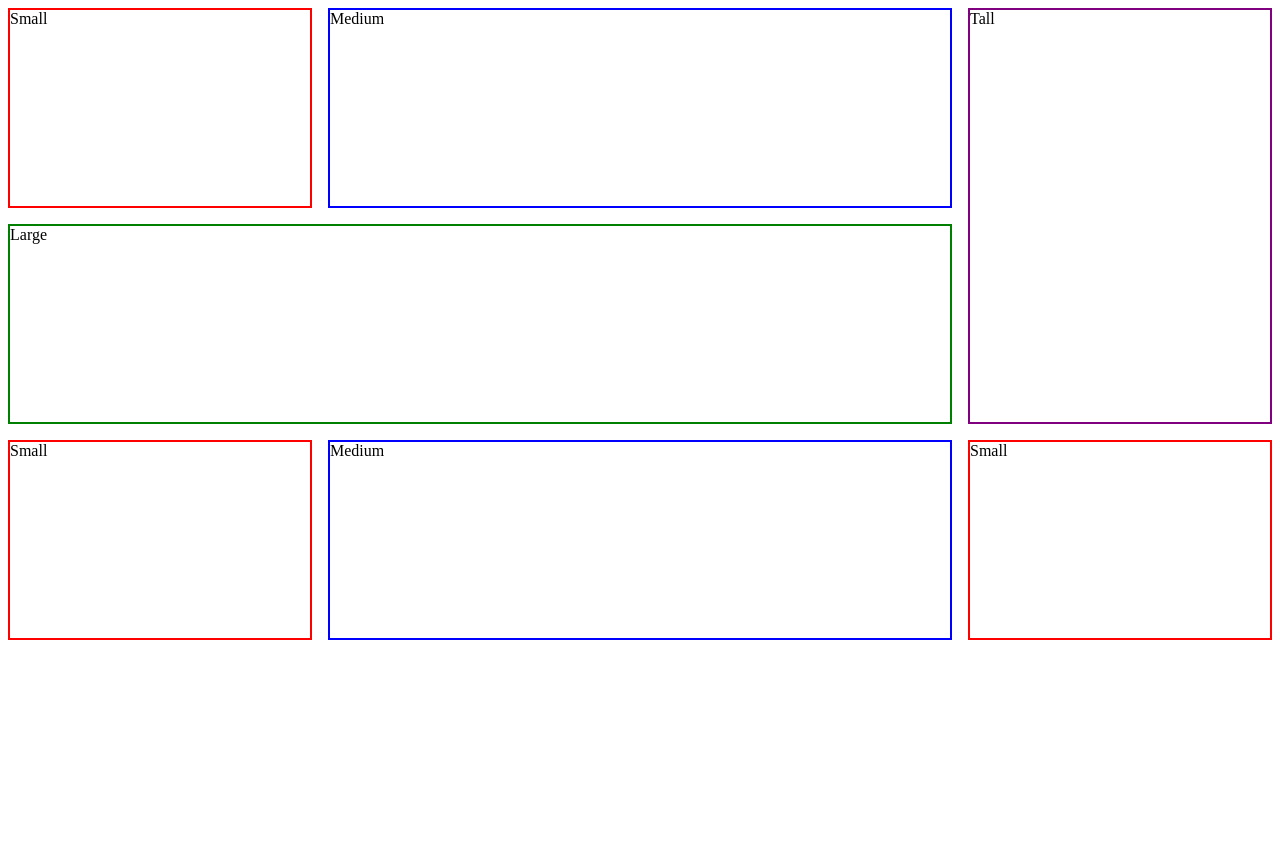
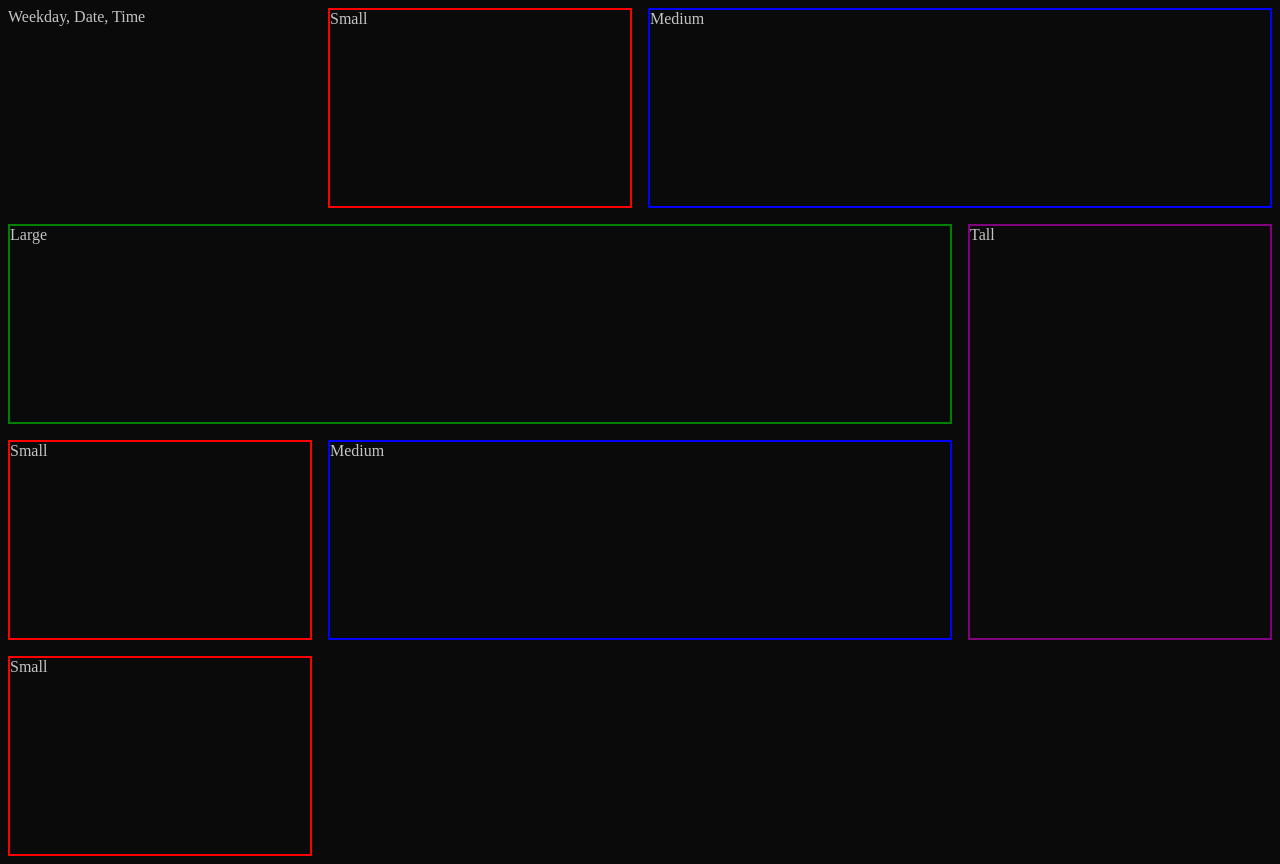
Before and after one commit to Yooli8537/Personal-Dashboard, a website built with Vite: page index.html in a window 1280 px wide. Before the commit the page ends 800 px from the top, so only its background shows below. Built offline with nearby package versions, Linux system fonts and the light colour scheme.

Commit message:
Added style.css for default styles

```diff
--- /dev/null
+++ b/css/style.css
@@ -0,0 +1,4 @@
+body {
+    color: #c4c4c4;
+    background-color: #0a0a0a;
+}
--- a/index.html
+++ b/index.html
@@ -5,11 +5,13 @@
     <meta charset="UTF-8">
     <meta name="viewport" content="width=device-width, initial-scale=1.0">
     <link rel="stylesheet" href="css/grid.css">
+    <link rel="stylesheet" href="css/style.css">
     <title>Personal Dashboard</title>
 </head>
 
 <body>
     <div class="grid">
+        <div id="title" class="widget-title">Weekday, Date, Time</div>
         <div class="widget-small" style="border: 2px solid red;">Small</div>
         <div class="widget-medium" style="border: 2px solid blue;">Medium</div>
         <div class="widget-large" style="border: 2px solid green;">Large</div>
```
